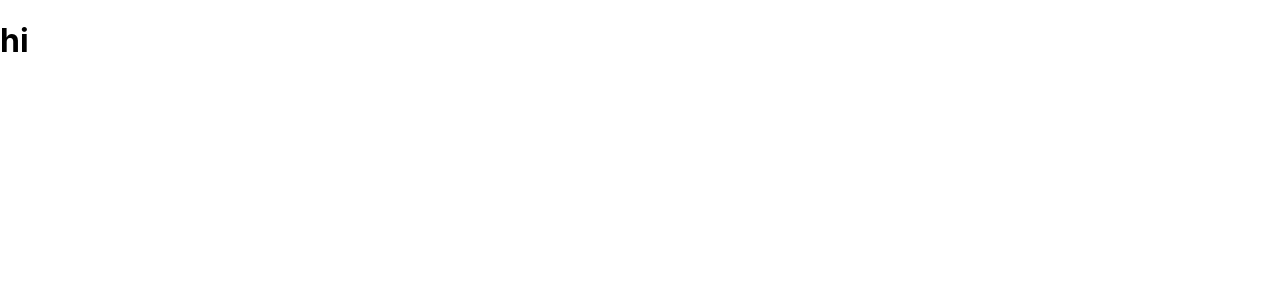
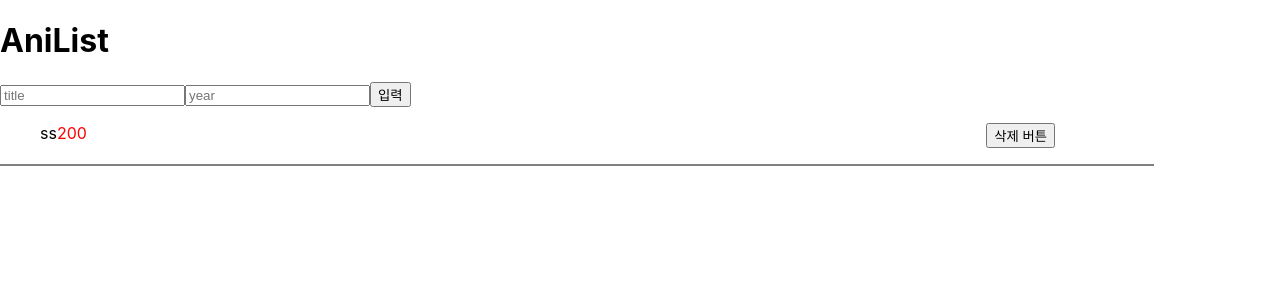
Before and after one commit to ezdar2743/react-basic-repeat, a React (Create React App) app in the folder react-repeat/: page / in a window 1280 px wide. Shown: the top 300 px of the page. Built offline with nearby package versions, Linux system fonts and the light colour scheme.

Commit message:
Make form and List component

```diff
--- a/react-repeat/src/app.jsx
+++ b/react-repeat/src/app.jsx
@@ -1,9 +1,51 @@
-import React from 'react';
+import React, { useState } from 'react';
 import './app.css';
+import Anilist from './components/anilist';
+function App() {
+  const[aniList, setAniList] = useState([{
+    title: 'ss',
+    year: 200,
+}])
+  const [aniTitle,setAniTitle] = useState('')
+  const [aniYear,setAniYear] = useState('')
 
-function App() {
+  const renderAniList = aniList.map((list)=>{
+    return(
+      <Anilist list={list}/>
+    )
+  })
+  const onSubmit= (e)=>{
+    e.preventDefault();
+    setAniList([...aniList,{
+      title: aniTitle,
+      year : aniYear
+    }])
+    setAniTitle('');
+    setAniYear('');
+
+
+  }
+
   return (
-    <h1>hi</h1>
+    <>
+    <h1>AniList</h1>
+    <form onSubmit={onSubmit}>
+      <input
+      type="text"
+      placeholder='title'
+      onChange={e=>setAniTitle(e.target.value)}
+      value={aniTitle}
+
+      />
+      <input type="text"
+      placeholder='year'
+      onChange={e=>setAniYear(e.target.value)}
+      value={aniYear}/>
+      <input type="submit" value='입력'/>
+    </form>
+    {renderAniList}
+
+    </>
   );
 }
 
--- /dev/null
+++ b/react-repeat/src/components/anilist.jsx
@@ -0,0 +1,19 @@
+import React from 'react';
+import styles from './anilist.module.css'
+
+const Anilist = ({list}) => {
+
+    return(
+    <>
+    <ul className={styles.list}>
+        <li className={styles.aniTitle}>{list.title} </li>
+        <li className={styles.aniYear}>{list.year}</li>
+        <button className='deleteBtn'>삭제 버튼</button>
+
+
+    </ul>
+    <div className={styles.underLine}></div>
+    </>
+    )}
+
+export default Anilist;
--- /dev/null
+++ b/react-repeat/src/components/anilist.module.css
@@ -0,0 +1,15 @@
+.list {
+  display: flex;
+  list-style: none;
+}
+.aniTitle {
+}
+.aniYear {
+  color: red;
+  flex-grow: 0.8;
+}
+
+.underLine {
+  border: 1px solid grey;
+  width: 90%;
+}
```
